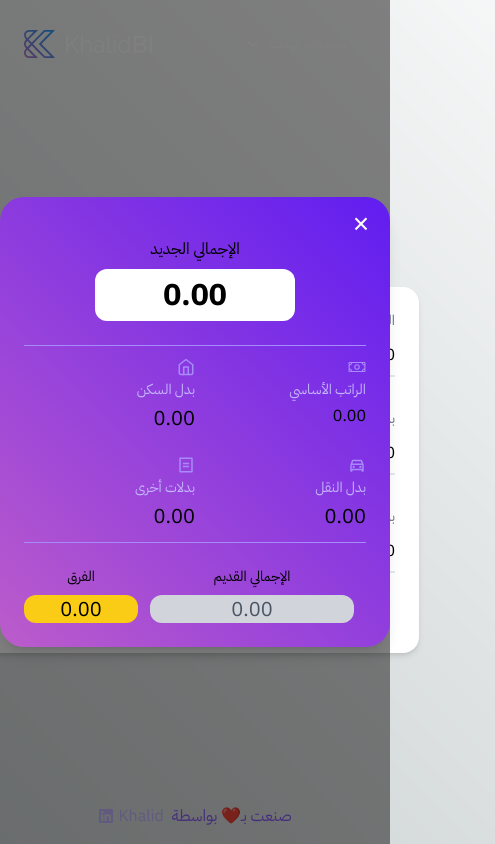
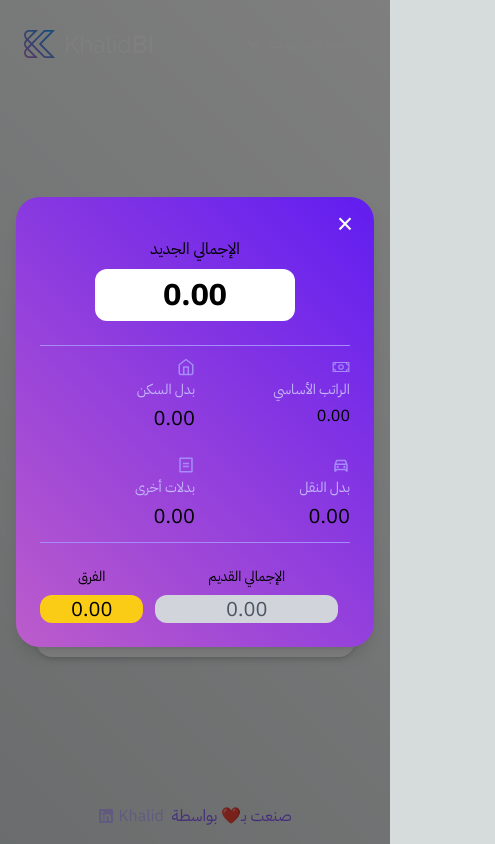
Before and after one commit to lardi/khalidBI, a Next.js app: page /tools/calc in a window 390 px wide. Both pictures are taken after a click on the button "حساب الراتب". Shown: the whole page, 495 px wide, since content can reach past the window. Built offline with nearby package versions, Linux system fonts and the light colour scheme.

Commit message:
first commit

```diff
--- a/app/layout.js
+++ b/app/layout.js
@@ -6,6 +6,27 @@ import Footer from "@/components/Footer";
 const inter = Inter({ subsets: ["latin"] });
 const ibmPlexSansArabic = IBM_Plex_Sans_Arabic({ subsets: ['arabic'], weight: ['400', '700'] });
 
+export const metadata = {
+  title: "KhalidBI",
+  description: "Salam 👋",
+  openGraph: {
+    title: 'KhalidBI',
+    description: 'مرحبًا بك',
+    url: 'https://khalidbi.pro',
+    images: [
+      {
+        url: '/home-og-image.png',
+        width: 1200,
+        height: 630,
+        alt: 'salam banner'
+      },
+    ],
+  },
+  twitter: {
+    card: 'summary_large_image',
+  },
+};
+
 export default function RootLayout({ children }) {
   return (
     <html lang="ar">
@@ -13,11 +34,11 @@ export default function RootLayout({ children }) {
         <link rel="icon" href="/favicon.png" />
       </head>
       <body className={`${inter.className} ${ibmPlexSansArabic.className} flex min-h-screen flex-col items-center justify-between`}>
-        <Header/>
+        <Header />
         <main className="flex-1 flex content-center items-center">
           {children}
         </main>
-        <Footer/>
+        <Footer />
       </body>
     </html>
   );
--- a/app/page.js
+++ b/app/page.js
@@ -9,10 +9,12 @@ export default function Home() {
         <meta property="og:title" content="KhalidBI | الرئيسية" />
         <meta property="og:description" content="مرحبًا بك" />
         <meta property="og:image" content="/home-og-image.png" />
-      <meta name="twitter:card" content="Salam 👋" />
+        <meta property="og:image:width" content="1200" />
+        <meta property="og:image:height" content="630" />
+        <meta name="twitter:card" content="summary_large_image" />
       </Head>
       <main>
-      <h1 className='text-3xl'>👋 سلام</h1>
+        <h1 className="text-3xl">👋 سلام</h1>
       </main>
     </>
   );
--- a/app/tools/calc/page.js
+++ b/app/tools/calc/page.js
@@ -50,7 +50,7 @@ const SalaryCalculatorPage = () => {
 
   return (
     <div className="dir-rtl">
-      <div className="container w-[600px] max-w-[90%] mx-auto px-4 py-8">
+      <div className="container md:w-[600px] max-w-[90%] mx-auto px-4 py-8">
         <div className="text-center mb-8">
           <h1 className="text-2xl font-bold">حاسبة النظام الجديد</h1>
         </div>
@@ -63,7 +63,7 @@ const SalaryCalculatorPage = () => {
                 type="text"
                 value={basicSalary}
                 onChange={(e) => handleInputChange(e, setBasicSalary)}
-                className="mt-1 text-black block w-full py-2 border-b-2 border-t-gray-400 focus:outline-none focus:ring-indigo-500 focus:border-indigo-500 sm:text-2xl"
+                className="mt-1 text-black block w-full py-2 border-b-2 border-t-gray-400 focus:outline-none focus:ring-indigo-500 focus:border-indigo-500 text-2xl"
               />
             </div>
             <div className="flex flex-row pt-4">
--- a/components/modals/SalaryResultModal.js
+++ b/components/modals/SalaryResultModal.js
@@ -22,7 +22,7 @@ const SalaryResultModal = ({ results, onClose, isClosing }) => {
   if (!results) return null;
 
   return (
-    <div id="modal-overlay" className="fixed inset-0 bg-black bg-opacity-50 flex items-center justify-center z-50">
+    <div id="modal-overlay" className="fixed inset-0 bg-black bg-opacity-50 flex items-center justify-center z-50 px-4">
       <div className={`${isClosing ? 'modal-slide-fade-out' : 'modal-slide-fade-in'} bg-white p-6 rounded-3xl shadow-lg max-w-lg mx-auto relative modal-container w-[400px] max-w-[80%]`}>
         <button className="absolute top-2 right-2 text-white text-3xl mr-3 hover:text-gray-200" onClick={onClose}>
           &times;
```
Lines whose indentation alone changed are shown as unchanged.
